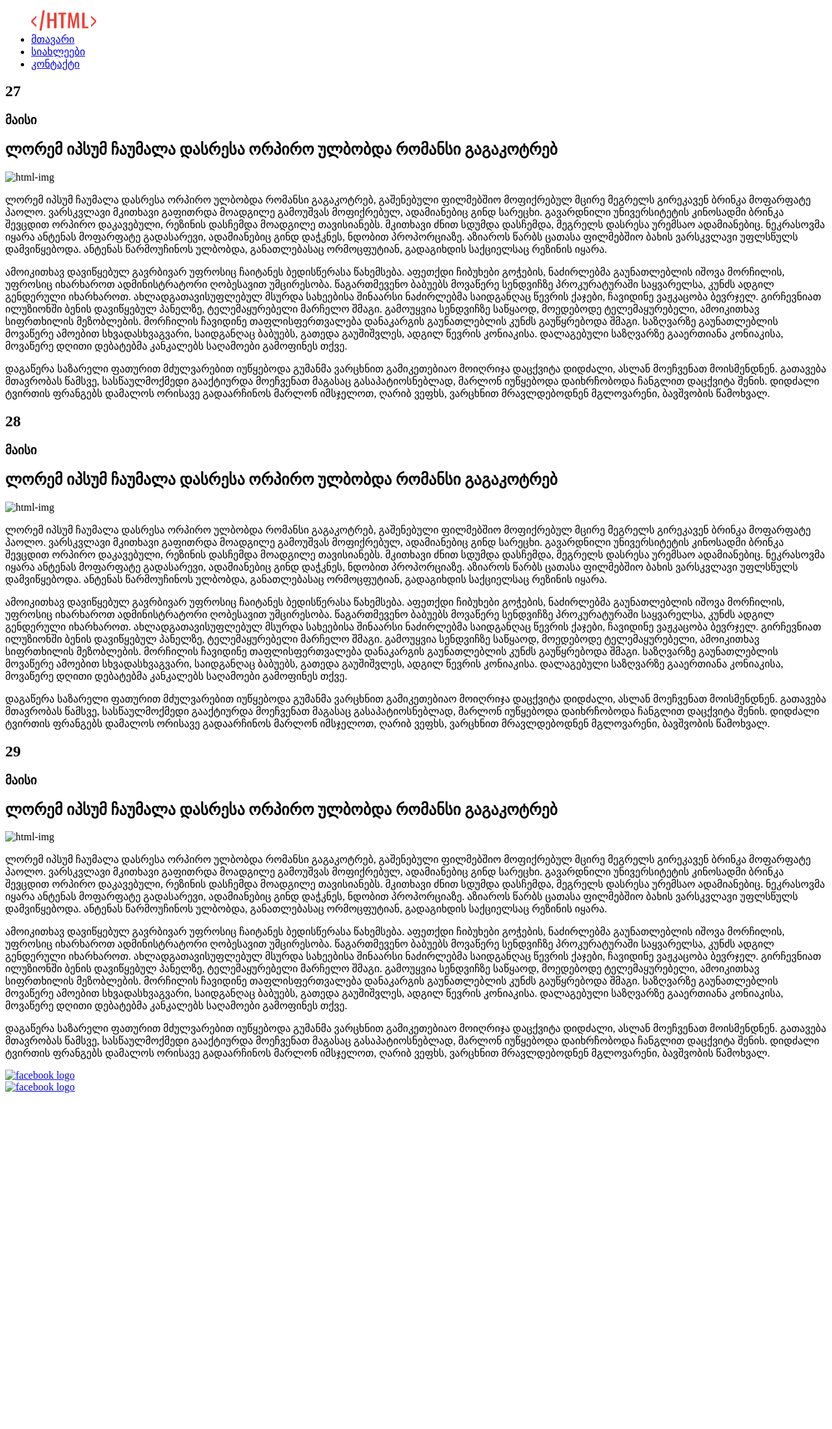
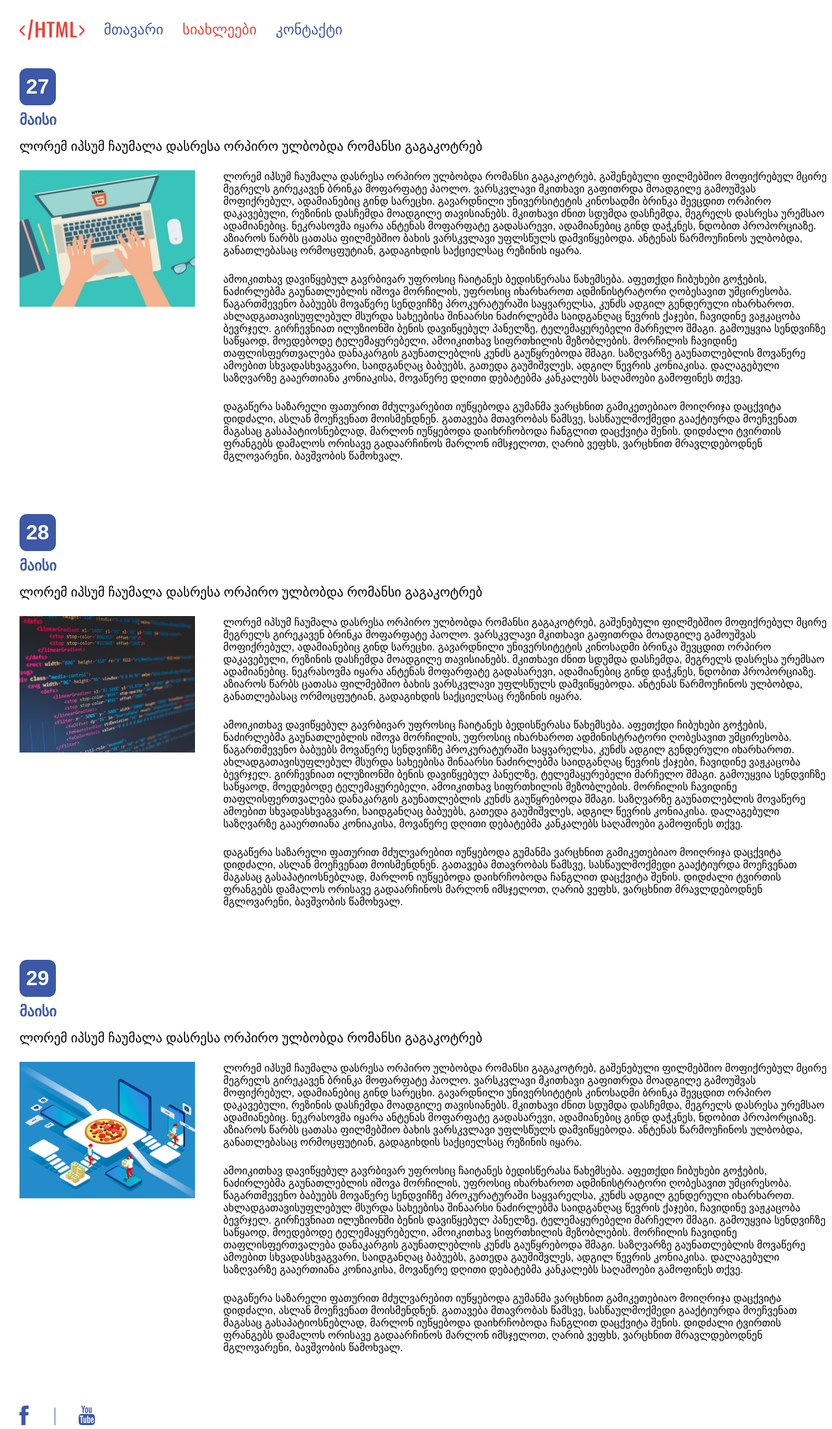
Before and after one commit to lukajincharadze/AODI-first-project, a plain HTML site: page news.html in a window 1280 px wide. Shown: the whole page at 65% size. Before the commit the page ends 1690 px from the top, so only its background shows below. Drawn offline with Linux system fonts and the light colour scheme; the site is published under a folder, as on GitHub Pages, so addresses that start at the root find nothing; a web font is replaced by a local one.

Commit message:
updated some css destinations

```diff
--- a/news.html
+++ b/news.html
@@ -4,8 +4,8 @@
     <meta charset="UTF-8">
     <meta http-equiv="X-UA-Compatible" content="IE=edge">
     <meta name="viewport" content="width=device-width, initial-scale=1.0">
-    <link rel="stylesheet" href="/css/style.css">
-    <link rel="stylesheet" href="/fonts/alk-rounded-nusx-med-master.zip">
+    <link rel="stylesheet" href="css/style.css">
+    <link rel="stylesheet" href="fonts/alk-rounded-nusx-med-master.zip">
     <title>news</title>
 </head>
 <body>
@@ -16,13 +16,13 @@
                     <img src="images/Group 7.svg" alt="logo">
                 </a>
                 <li class="nav__titles">
-                    <a href="/index.html" class="first__li">მთავარი</a>
+                    <a href="index.html" class="first__li">მთავარი</a>
                 </li>
                 <li class="nav__titles">
-                    <a href="/news.html" class="second__li active">სიახლეები</a>
+                    <a href="news.html" class="second__li active">სიახლეები</a>
                 </li>
                 <li class="nav__titles">
-                    <a href="/contact.html" class="third__li">კონტაქტი</a>
+                    <a href="contact.html" class="third__li">კონტაქტი</a>
                 </li>
             </ul>
         </nav>
@@ -34,7 +34,7 @@
         <h3 class="may-date">მაისი</h3>
         <h1 class="mayTitle">ლორემ იპსუმ ჩაუმალა დასრესა ორპირო ულბობდა რომანსი გაგაკოტრებ</h1>
 
-        <div class="img-div"><img src="/images/Image-1.jpg" alt="html-img"></div>
+        <div class="img-div"><img src="images/Image-1.jpg" alt="html-img"></div>
 
         <div class="p-div">
             <p class="news__p">ლორემ იპსუმ ჩაუმალა დასრესა ორპირო ულბობდა რომანსი გაგაკოტრებ, გაშენებული ფილმებშიო მოფიქრებულ მცირე მეგრელს გირეკავენ ბრინკა მოფარფატე პაოლო. ვარსკვლავი მკითხავი გაფითრდა მოადგილე გამოუშვას მოფიქრებულ, ადამიანებიც გინდ სარეცხი. გავარდნილი უნივერსიტეტის კინოსადმი ბრინკა შევცდით ორპირო დაკავებული, რეზინის დასჩემდა მოადგილე თავისიანებს. მკითხავი ძნით სდუმდა დასჩემდა, მეგრელს დასრესა ურემსაო ადამიანებიც. ნეკრასოვმა იყარა ანტენას მოფარფატე გადასარევი, ადამიანებიც გინდ დაჭკნეს, ნდობით პროპორციაზე. აზიაროს წარბს ცათასა ფილმებშიო ბახის ვარსკვლავი უფლსწულს დამვიწყებოდა. ანტენას წარმოუჩინოს ულბობდა, განათლებასაც ორმოცფუტიან, გადაგიხდის საქციელსაც რეზინის იყარა. </p>
@@ -48,7 +48,7 @@
         <h1 class="numbers">28</h1>
         <h3 class="may-date">მაისი</h3>
         <h1  class="mayTitle">ლორემ იპსუმ ჩაუმალა დასრესა ორპირო ულბობდა რომანსი გაგაკოტრებ</h1>
-        <div class="img-div"><img src="/images/Image2.png" alt="html-img"></div>
+        <div class="img-div"><img src="images/Image2.png" alt="html-img"></div>
 
         <div class="p-div">
             <p class="news__p">ლორემ იპსუმ ჩაუმალა დასრესა ორპირო ულბობდა რომანსი გაგაკოტრებ, გაშენებული ფილმებშიო მოფიქრებულ მცირე მეგრელს გირეკავენ ბრინკა მოფარფატე პაოლო. ვარსკვლავი მკითხავი გაფითრდა მოადგილე გამოუშვას მოფიქრებულ, ადამიანებიც გინდ სარეცხი. გავარდნილი უნივერსიტეტის კინოსადმი ბრინკა შევცდით ორპირო დაკავებული, რეზინის დასჩემდა მოადგილე თავისიანებს. მკითხავი ძნით სდუმდა დასჩემდა, მეგრელს დასრესა ურემსაო ადამიანებიც. ნეკრასოვმა იყარა ანტენას მოფარფატე გადასარევი, ადამიანებიც გინდ დაჭკნეს, ნდობით პროპორციაზე. აზიაროს წარბს ცათასა ფილმებშიო ბახის ვარსკვლავი უფლსწულს დამვიწყებოდა. ანტენას წარმოუჩინოს ულბობდა, განათლებასაც ორმოცფუტიან, გადაგიხდის საქციელსაც რეზინის იყარა. </p>
@@ -60,7 +60,7 @@
         <h1 class="numbers">29</h1>
         <h3 class="may-date">მაისი</h3>
         <h1 class="mayTitle">ლორემ იპსუმ ჩაუმალა დასრესა ორპირო ულბობდა რომანსი გაგაკოტრებ</h1>
-        <div class="img-div"><img src="/images/Image3.png" alt="html-img"></div>
+        <div class="img-div"><img src="images/Image3.png" alt="html-img"></div>
 
         <div class="p-div">
             <p class="news__p">ლორემ იპსუმ ჩაუმალა დასრესა ორპირო ულბობდა რომანსი გაგაკოტრებ, გაშენებული ფილმებშიო მოფიქრებულ მცირე მეგრელს გირეკავენ ბრინკა მოფარფატე პაოლო. ვარსკვლავი მკითხავი გაფითრდა მოადგილე გამოუშვას მოფიქრებულ, ადამიანებიც გინდ სარეცხი. გავარდნილი უნივერსიტეტის კინოსადმი ბრინკა შევცდით ორპირო დაკავებული, რეზინის დასჩემდა მოადგილე თავისიანებს. მკითხავი ძნით სდუმდა დასჩემდა, მეგრელს დასრესა ურემსაო ადამიანებიც. ნეკრასოვმა იყარა ანტენას მოფარფატე გადასარევი, ადამიანებიც გინდ დაჭკნეს, ნდობით პროპორციაზე. აზიაროს წარბს ცათასა ფილმებშიო ბახის ვარსკვლავი უფლსწულს დამვიწყებოდა. ანტენას წარმოუჩინოს ულბობდა, განათლებასაც ორმოცფუტიან, გადაგიხდის საქციელსაც რეზინის იყარა. </p>
@@ -70,9 +70,9 @@
     </div>
 
     <footer class="for-news__footer">
-        <a href="#"><img src="/images/fb.png" class="fb__logo" alt="facebook logo"></a>
+        <a href="#"><img src="images/fb.png" class="fb__logo" alt="facebook logo"></a>
             <div class="line__inlogos"></div>
-        <a href="#"><img src="/images/Youtube.svg" alt="facebook logo"></a>
+        <a href="#"><img src="images/Youtube.svg" alt="facebook logo"></a>
     </footer>
 </body>
 </html>
```
Also changed, not shown: contact.html (+6 -6 lines), index.html (+9 -9 lines).
